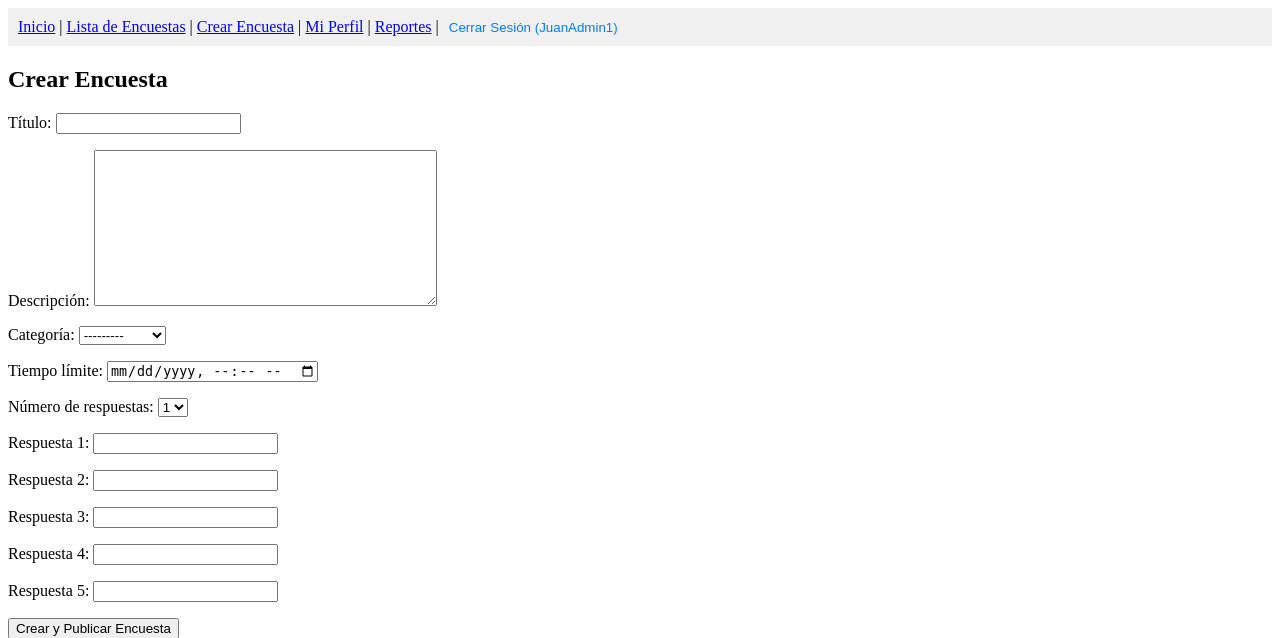
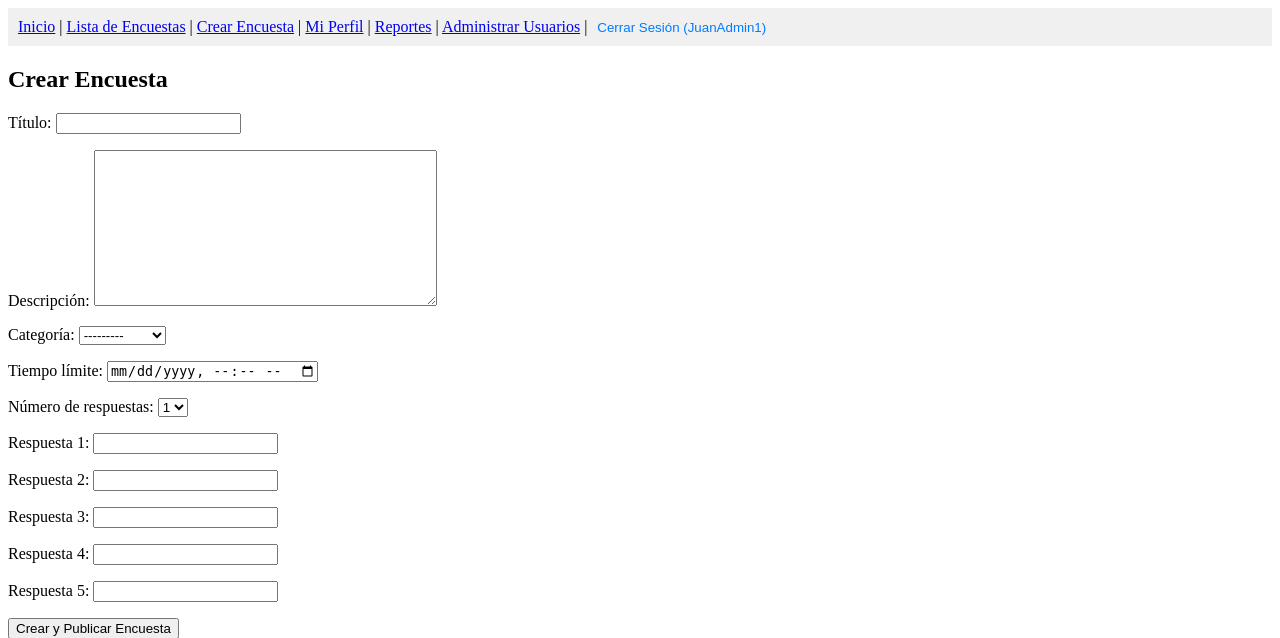
Before and after one commit to KevinGuio/Web-Encuestas, a Django app: page /survey/create/ in a window 1280 px wide. Shown: the top 638 px of the page. Run offline with Django 5.2, Linux system fonts and the light colour scheme; a user stored in the database is signed in.

Commit message:
Barra de navegación
Actualización en la barra de navegación

```diff
--- a/users/templates/global/base.html
+++ b/users/templates/global/base.html
@@ -15,6 +15,7 @@
             <a href="{% url 'users:profile_detail' %}">Mi Perfil</a> |
             {% if user.is_staff %}
                 <a href="{% url 'report_list' %}">Reportes</a> |
+                <a href="{% url 'users:user_management' %}">Administrar Usuarios</a> |
             {% endif %}
             <form action="{% url 'logout' %}" method="post" style="display: inline;">
                 {% csrf_token %}
```
Also changed, not shown: db.sqlite3.
